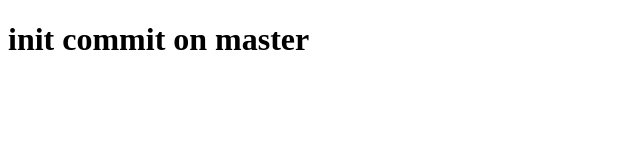
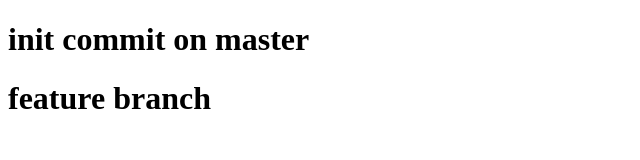
Before and after one commit to TXC4/GitTest, a plain HTML site: page index.html in a window 1280 px wide. Shown: the whole page, without its empty margins (0-640 px from the left). Drawn offline with Linux system fonts and the light colour scheme.

Commit message:
init commit to feature branch

```diff
--- a/index.html
+++ b/index.html
@@ -8,5 +8,6 @@
 </head>
 <body>
     <h1>init commit on master</h1>
+    <h1>feature branch</h1>
 </body>
 </html>
```
